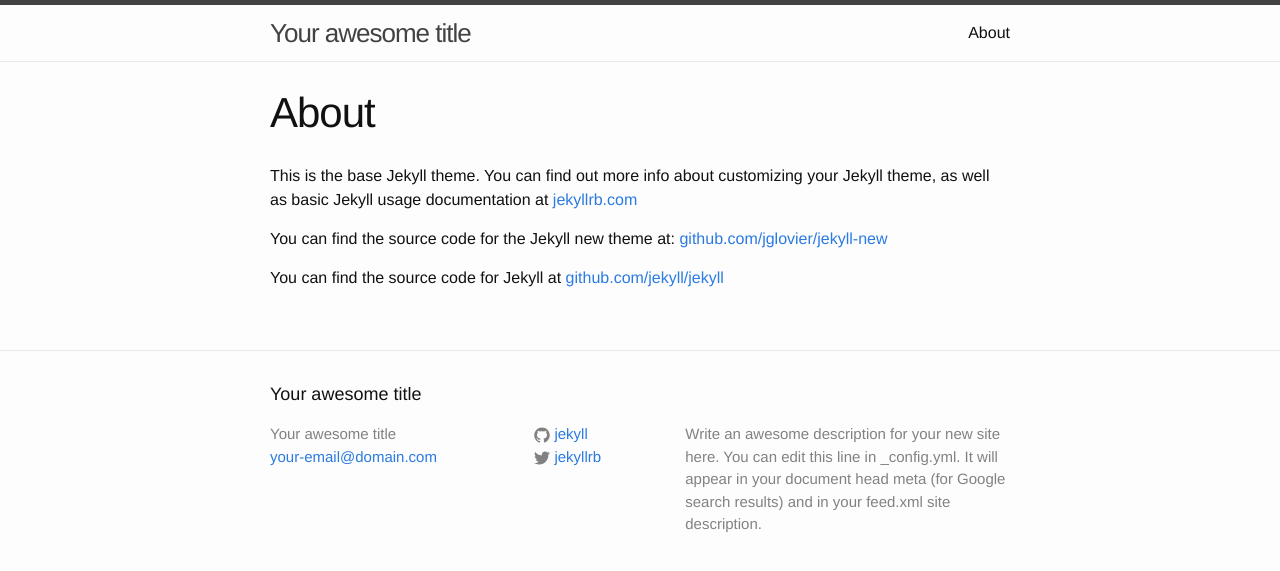
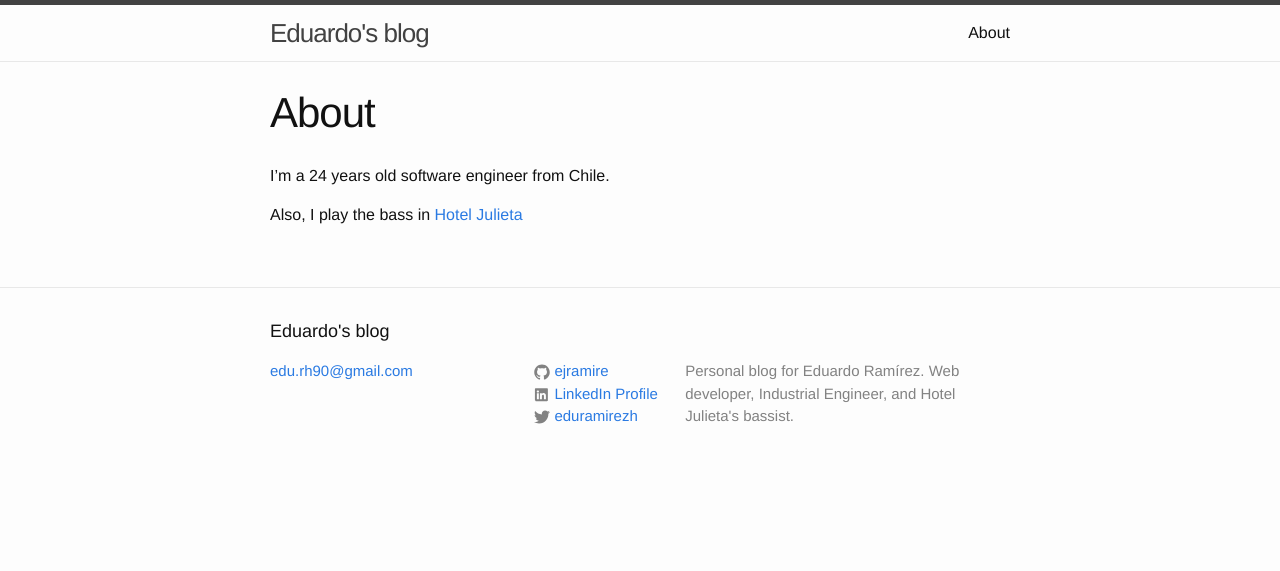
Before and after one commit to eduramirezh/outdated-blog, a Jekyll site: the page built from about.md, in a window 1280 px wide. Shown: the top 571 px of the page. Built offline with Jekyll 4.4.1, drawn with Linux system fonts in a browser that asks for light colours.

Commit message:
now we're talking

```diff
--- a/_config.yml
+++ b/_config.yml
@@ -1,14 +1,15 @@
 # Site settings
-title: Your awesome title
-email: your-email@domain.com
+title: Eduardo's blog
+email: edu.rh90@gmail.com
 description: > # this means to ignore newlines until "baseurl:"
-  Write an awesome description for your new site here. You can edit this
-  line in _config.yml. It will appear in your document head meta (for
-  Google search results) and in your feed.xml site description.
+  Personal blog for Eduardo Ramírez. Web developer, Industrial Engineer,
+  and Hotel Julieta's bassist.
 baseurl: "" # the subpath of your site, e.g. /blog/
-url: "http://yourdomain.com" # the base hostname & protocol for your site
-twitter_username: jekyllrb
-github_username:  jekyll
+url: "http://ejramire.github.io" # the base hostname & protocol for your site
+twitter_username: eduramirezh
+github_username:  ejramire
+linkedin_id: 148761809
+
 
 # Build settings
 markdown: kramdown
--- a/_includes/footer.html
+++ b/_includes/footer.html
@@ -7,7 +7,6 @@
     <div class="footer-col-wrapper">
       <div class="footer-col  footer-col-1">
         <ul class="contact-list">
-          <li>{{ site.title }}</li>
           <li><a href="mailto:{{ site.email }}">{{ site.email }}</a></li>
         </ul>
       </div>
@@ -28,6 +27,20 @@
           </li>
           {% endif %}
 
+          {% if site.linkedin_id %}
+          <li>
+            <a href="https://linkedin.com/profile/view?id={{ site.linkedin_id }}">
+              <span class="icon  icon--twitter">
+                <svg viewBox="0 0 61 61">
+                  <path fill="#828282" d="M49.265,4.667H7.145c-2.016,0-3.651,1.596-3.651,3.563v42.613c0,1.966,1.635,3.562,3.651,3.562h42.12   c2.019,0,3.654-1.597,3.654-3.562V8.23C52.919,6.262,51.283,4.667,49.265,4.667z M18.475,46.304h-7.465V23.845h7.465V46.304z    M14.743,20.777h-0.05c-2.504,0-4.124-1.725-4.124-3.88c0-2.203,1.67-3.88,4.223-3.88c2.554,0,4.125,1.677,4.175,3.88   C18.967,19.052,17.345,20.777,14.743,20.777z M45.394,46.304h-7.465V34.286c0-3.018-1.08-5.078-3.781-5.078   c-2.062,0-3.29,1.389-3.831,2.731c-0.197,0.479-0.245,1.149-0.245,1.821v12.543h-7.465c0,0,0.098-20.354,0-22.459h7.465v3.179   c0.992-1.53,2.766-3.709,6.729-3.709c4.911,0,8.594,3.211,8.594,10.11V46.304z"/>
+                </svg>
+              </span>
+
+              <span class="username">LinkedIn Profile</span>
+            </a>
+          </li>
+          {% endif %}
+
           {% if site.twitter_username %}
           <li>
             <a href="https://twitter.com/{{ site.twitter_username }}">
@@ -42,6 +55,8 @@
             </a>
           </li>
           {% endif %}
+
+
         </ul>
       </div>
 
--- a/about.md
+++ b/about.md
@@ -4,8 +4,6 @@ title: About
 permalink: /about/
 ---
 
-This is the base Jekyll theme. You can find out more info about customizing your Jekyll theme, as well as basic Jekyll usage documentation at [jekyllrb.com](http://jekyllrb.com/)
+I'm a 24 years old software engineer from Chile.
 
-You can find the source code for the Jekyll new theme at: [github.com/jglovier/jekyll-new](https://github.com/jglovier/jekyll-new)
-
-You can find the source code for Jekyll at [github.com/jekyll/jekyll](https://github.com/jekyll/jekyll)
+Also, I play the bass in [Hotel Julieta](http://fb.com/HotelJulieta)
--- a/index.html
+++ b/index.html
@@ -18,6 +18,4 @@ layout: default
     {% endfor %}
   </ul>
 
-  <p class="rss-subscribe">subscribe <a href="{{ "/feed.xml" | prepend: site.baseurl }}">via RSS</a></p>
-
 </div>
```
